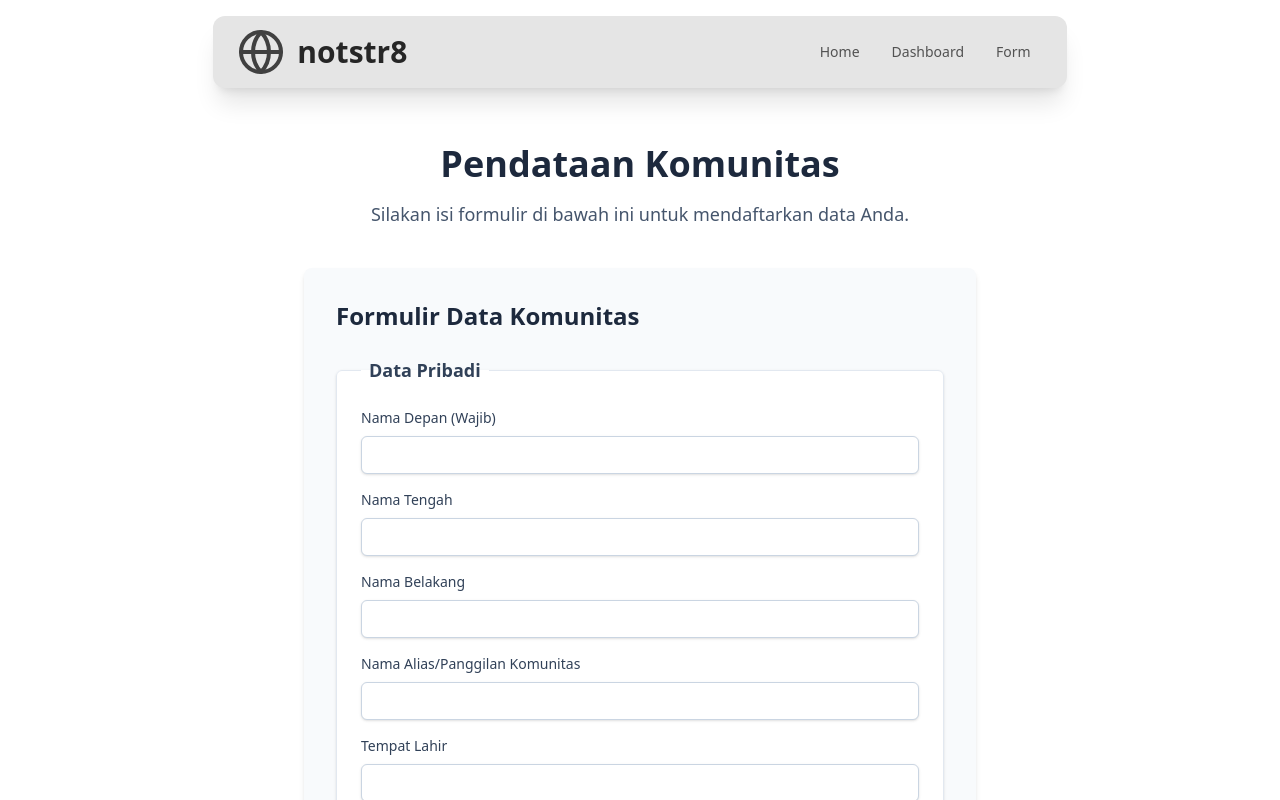
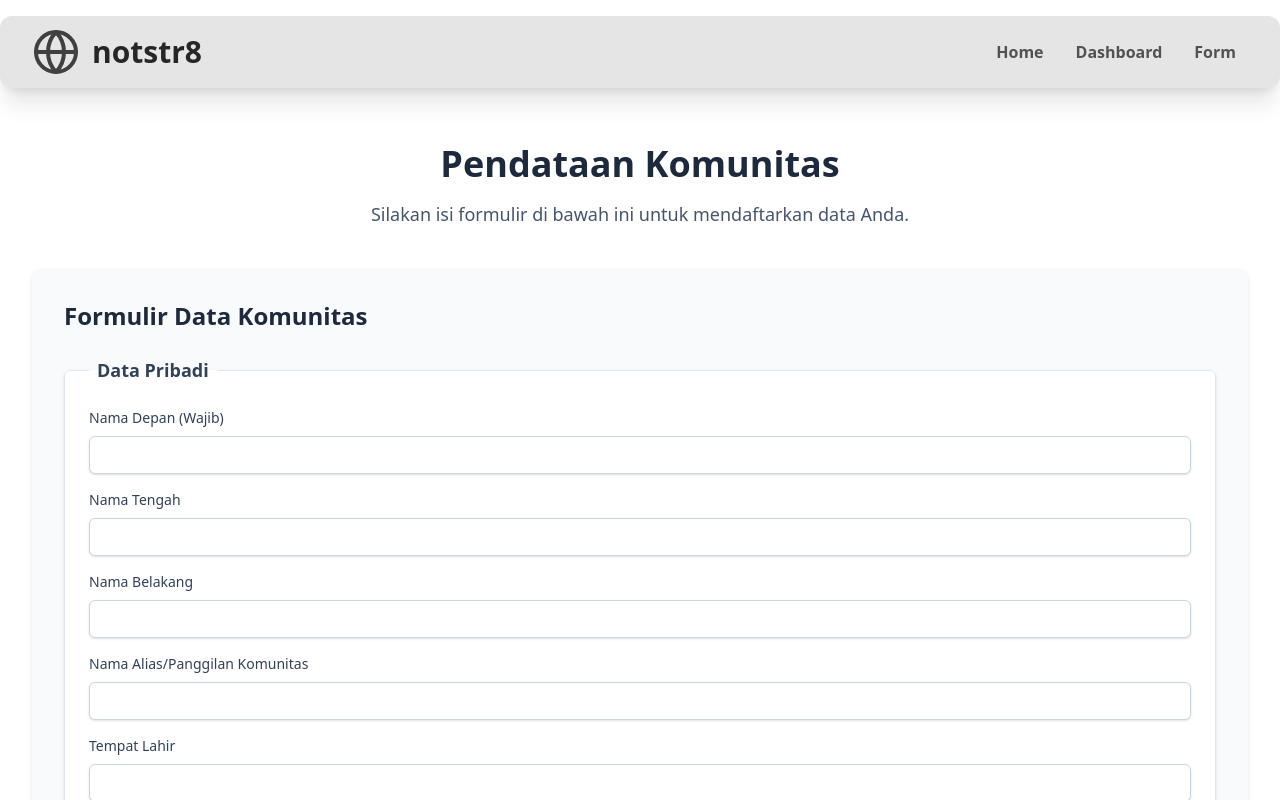
Before and after one commit to rywndr/notstr8, a Next.js app: page /form in a window 1280 px wide. Shown: the top 800 px of the page. Built offline with nearby package versions, Linux system fonts and the light colour scheme; no server answers; the database is empty.

Commit message:
feat: made layout more responsive and adjusted el styling

```diff
--- a/src/app/dashboard/page.tsx
+++ b/src/app/dashboard/page.tsx
@@ -3,21 +3,21 @@ import { PieCh } from "@/components/dashboard/PieChart"
 
 const Dashboard = () => {
   return (
-    <>
-        <div className="text-center">
+    <div className="max-w-7xl mx-auto px-4 sm:px-6 lg:px-8">
+        <div className="text-center p-4">
             <h1 className="text-4xl font-bold">Charts</h1>
         </div>
-        <div className = "m-4">
-            <div className = "flex justify-around pb-3">
+        <div className="p-2 sm:p-4">
+            <div className="grid grid-cols-1 sm:grid-cols-2 lg:grid-cols-3 gap-4 mb-6">
                 <PieCh />
                 <PieCh />
                 <PieCh />
             </div>
-            <div className = "flex-1">
+            <div className="w-full">
                 <AreaChartInteractive />
             </div>
         </div>
-    </>
+    </div>
   )
 }
 
--- a/src/app/form/page.tsx
+++ b/src/app/form/page.tsx
@@ -13,8 +13,8 @@ export default async function FormPage() {
   const fileLinkStyle = "text-sky-600 hover:text-sky-800 underline";
 
   return (
-   <div className="min-h-screen py-10 px-4 sm:px-6 lg:px-8">
-      <div className="container mx-auto flex flex-col items-center gap-10">
+   <div className="min-h-screen py-10 max-w-7xl mx-auto px-4 sm:px-6 lg:px-8">
+      <div className="flex flex-col items-center gap-10">
         <header className="text-center">
           <h1 className="text-4xl font-bold text-slate-800 mb-4">Pendataan Komunitas</h1>
           <p className="text-lg text-slate-600">Silakan isi formulir di bawah ini untuk mendaftarkan data Anda.</p>
--- a/src/components/CommunityForm.tsx
+++ b/src/components/CommunityForm.tsx
@@ -64,7 +64,7 @@ export default function CommunityForm() {
   const commonLabelStyle = "block text-sm font-medium text-slate-700 mb-1";
 
   return (
-    <form ref={formRef} onSubmit={handleSubmit} className="space-y-6 bg-slate-50 p-8 rounded-lg shadow-md w-full max-w-2xl">
+    <form ref={formRef} onSubmit={handleSubmit} className="space-y-6 bg-slate-50 py-8 rounded-lg shadow-md w-full max-w-7xl mx-auto px-4 sm:px-6 lg:px-8">
       <h2 className="text-2xl font-semibold text-slate-800 mb-6">Formulir Data Komunitas</h2>
 
       {message && <p className={`p-3 rounded-md ${message.startsWith('Error:') ? 'bg-red-100 text-red-700' : 'bg-green-100 text-green-700'}`}>{message}</p>}
--- a/src/components/nav/Nav.tsx
+++ b/src/components/nav/Nav.tsx
@@ -8,8 +8,8 @@ const Nav = () => {
   const [isOpen, setIsOpen] = useState(false);
 
   return (
-    <nav className="bg-neutral-200 shadow-xl rounded-xl my-4 mx-auto w-11/12 md:w-3/4 lg:w-2/3 xl:max-w-4xl">
-      <div className="container mx-auto px-4 sm:px-6 py-3 flex justify-between items-center">
+    <nav className="bg-neutral-200 shadow-xl rounded-xl my-4 max-w-7xl mx-4 sm:mx-auto px-4 sm:px-6 lg:px-8">
+      <div className="py-3 flex justify-between items-center">
         <Link href="/" className="flex items-center">
           <Globe className="h-10 w-10 sm:h-12 sm:w-12 text-neutral-700 mr-2 sm:mr-3" />
           <span className="font-extrabold text-2xl sm:text-3xl text-neutral-800 hover:text-neutral-900 transition-colors">
@@ -19,13 +19,13 @@ const Nav = () => {
 
         {/* Main Menu */}
         <div className="hidden md:flex items-center space-x-2">
-          <Link href="/" className="text-neutral-600 hover:text-neutral-900 transition-all duration-300 ease-in-out px-3 py-2 rounded-md text-sm font-medium transform hover:scale-105">
+          <Link href="/" className="text-neutral-600 hover:text-neutral-900 transition-all duration-300 ease-in-out px-3 py-2 rounded-md text-base font-semibold transform hover:scale-105">
             Home
           </Link>
-          <Link href="/dashboard" className="text-neutral-600 hover:text-neutral-900 transition-all duration-300 ease-in-out px-3 py-2 rounded-md text-sm font-medium transform hover:scale-105">
+          <Link href="/dashboard" className="text-neutral-600 hover:text-neutral-900 transition-all duration-300 ease-in-out px-3 py-2 rounded-md text-base font-semibold transform hover:scale-105">
             Dashboard
           </Link>
-          <Link href="/form" className="text-neutral-600 hover:text-neutral-900 transition-all duration-300 ease-in-out px-3 py-2 rounded-md text-sm font-medium transform hover:scale-105">
+          <Link href="/form" className="text-neutral-600 hover:text-neutral-900 transition-all duration-300 ease-in-out px-3 py-2 rounded-md text-base font-semibold transform hover:scale-105">
             Form
           </Link>
         </div>
@@ -46,13 +46,13 @@ const Nav = () => {
       {isOpen && (
         <div className="md:hidden bg-neutral-200 rounded-b-xl shadow-lg">
           <div className="px-2 pt-2 pb-3 space-y-1 sm:px-3">
-            <Link href="/" className="block text-neutral-600 hover:text-neutral-900 hover:bg-neutral-300 transition-all duration-200 ease-in-out px-3 py-2 rounded-md text-base font-medium">
+            <Link href="/" className="block text-neutral-600 hover:text-neutral-900 hover:bg-neutral-300 transition-all duration-200 ease-in-out px-3 py-2 rounded-md text-lg font-semibold">
               Home
             </Link>
-            <Link href="/dashboard" className="block text-neutral-600 hover:text-neutral-900 hover:bg-neutral-300 transition-all duration-200 ease-in-out px-3 py-2 rounded-md text-base font-medium">
+            <Link href="/dashboard" className="block text-neutral-600 hover:text-neutral-900 hover:bg-neutral-300 transition-all duration-200 ease-in-out px-3 py-2 rounded-md text-lg font-semibold">
               Dashboard
             </Link>
-            <Link href="/form" className="block text-neutral-600 hover:text-neutral-900 hover:bg-neutral-300 transition-all duration-200 ease-in-out px-3 py-2 rounded-md text-base font-medium">
+            <Link href="/form" className="block text-neutral-600 hover:text-neutral-900 hover:bg-neutral-300 transition-all duration-200 ease-in-out px-3 py-2 rounded-md text-lg font-semibold">
               Form
             </Link>
           </div>
```
